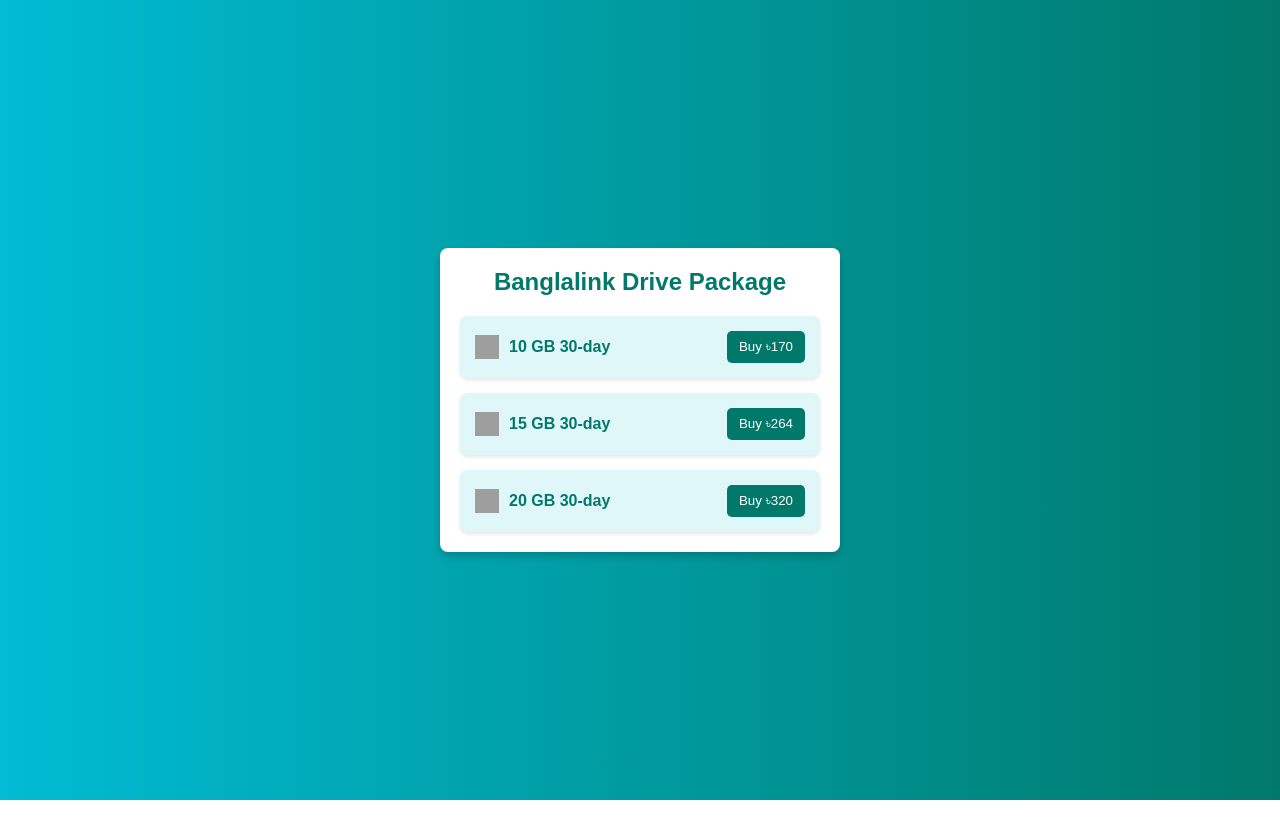
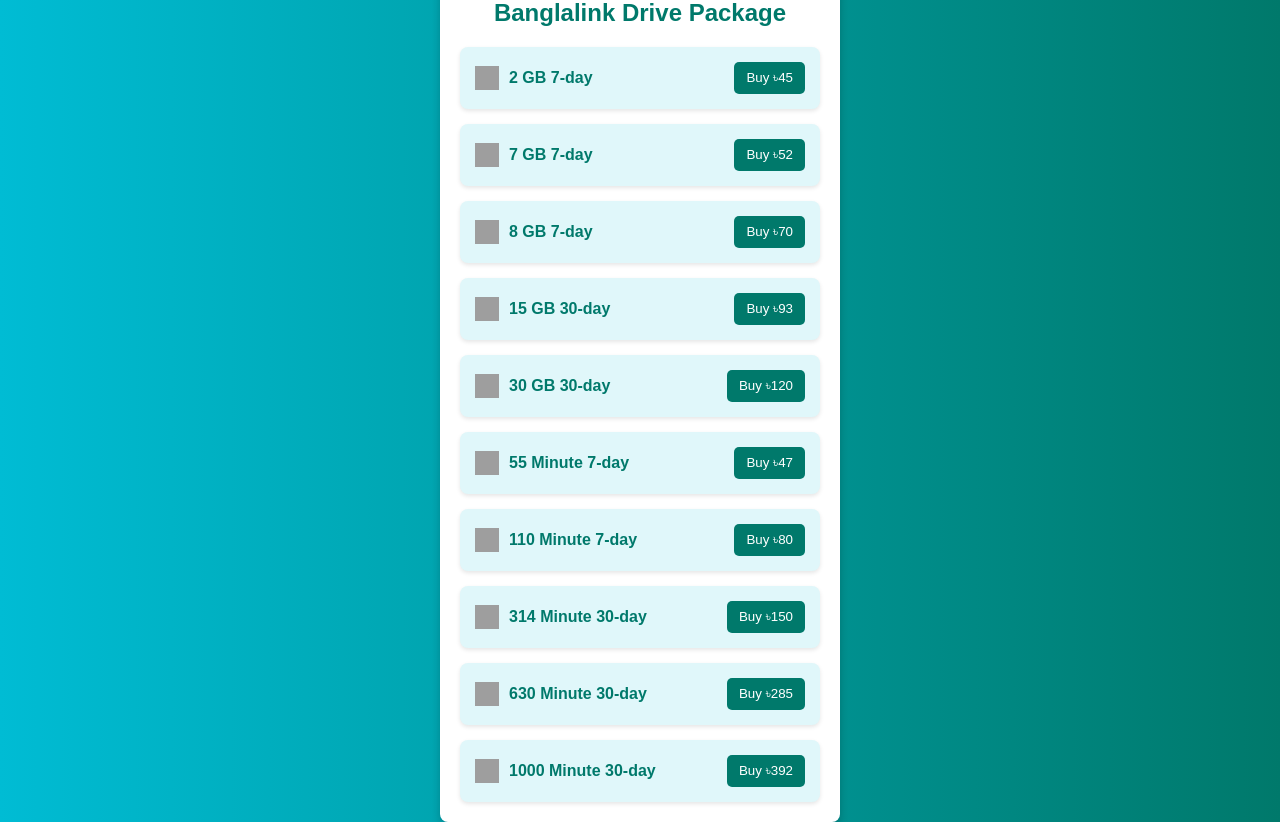
Before and after one commit to brillianttopup/Check-, a plain HTML site: page index.html in a window 1280 px wide. Before the commit the page ends 800 px from the top, so only its background shows below. Drawn offline with Linux system fonts and the light colour scheme; grey boxes are pictures that could not be loaded.

Commit message:
Update index.html

```diff
--- a/index.html
+++ b/index.html
@@ -143,18 +143,53 @@
         <div class="package-list">
             <div class="package-item">
                 <img src="https://i.ibb.co/ZBhLnn3/bangladeshi-taka-logo-grameenphone-robi-axiata-limited-sim-cards-983b3d0eea08386c4cdb768435558a20.png" alt="Logo">
-                <span>10 GB 30-day</span>
-                <button class="buy-button" onclick="showSimForm(170)">Buy ৳170</button>
+                <span>2 GB 7-day</span>
+                <button class="buy-button" onclick="showSimForm(45)">Buy ৳45</button>
+            </div>
+            <div class="package-item">
+                <img src="https://i.ibb.co/ZBhLnn3/bangladeshi-taka-logo-grameenphone-robi-axiata-limited-sim-cards-983b3d0eea08386c4cdb768435558a20.png" alt="Logo">
+                <span>7 GB 7-day</span>
+                <button class="buy-button" onclick="showSimForm(52)">Buy ৳52</button>
+            </div>
+            <div class="package-item">
+                <img src="https://i.ibb.co/ZBhLnn3/bangladeshi-taka-logo-grameenphone-robi-axiata-limited-sim-cards-983b3d0eea08386c4cdb768435558a20.png" alt="Logo">
+                <span>8 GB 7-day</span>
+                <button class="buy-button" onclick="showSimForm(70)">Buy ৳70</button>
             </div>
             <div class="package-item">
                 <img src="https://i.ibb.co/ZBhLnn3/bangladeshi-taka-logo-grameenphone-robi-axiata-limited-sim-cards-983b3d0eea08386c4cdb768435558a20.png" alt="Logo">
                 <span>15 GB 30-day</span>
-                <button class="buy-button" onclick="showSimForm(264)">Buy ৳264</button>
+                <button class="buy-button" onclick="showSimForm(93)">Buy ৳93</button>
             </div>
             <div class="package-item">
                 <img src="https://i.ibb.co/ZBhLnn3/bangladeshi-taka-logo-grameenphone-robi-axiata-limited-sim-cards-983b3d0eea08386c4cdb768435558a20.png" alt="Logo">
-                <span>20 GB 30-day</span>
-                <button class="buy-button" onclick="showSimForm(320)">Buy ৳320</button>
+                <span>30 GB 30-day</span>
+                <button class="buy-button" onclick="showSimForm(120)">Buy ৳120</button>
+            </div>
+            <div class="package-item">
+                <img src="https://i.ibb.co/ZBhLnn3/bangladeshi-taka-logo-grameenphone-robi-axiata-limited-sim-cards-983b3d0eea08386c4cdb768435558a20.png" alt="Logo">
+                <span>55 Minute 7-day</span>
+                <button class="buy-button" onclick="showSimForm(47)">Buy ৳47</button>
+            </div>
+            <div class="package-item">
+                <img src="https://i.ibb.co/ZBhLnn3/bangladeshi-taka-logo-grameenphone-robi-axiata-limited-sim-cards-983b3d0eea08386c4cdb768435558a20.png" alt="Logo">
+                <span>110 Minute 7-day</span>
+                <button class="buy-button" onclick="showSimForm(80)">Buy ৳80</button>
+            </div>
+            <div class="package-item">
+                <img src="https://i.ibb.co/ZBhLnn3/bangladeshi-taka-logo-grameenphone-robi-axiata-limited-sim-cards-983b3d0eea08386c4cdb768435558a20.png" alt="Logo">
+                <span>314 Minute 30-day</span>
+                <button class="buy-button" onclick="showSimForm(150)">Buy ৳150</button>
+            </div>
+            <div class="package-item">
+                <img src="https://i.ibb.co/ZBhLnn3/bangladeshi-taka-logo-grameenphone-robi-axiata-limited-sim-cards-983b3d0eea08386c4cdb768435558a20.png" alt="Logo">
+                <span>630 Minute 30-day</span>
+                <button class="buy-button" onclick="showSimForm(285)">Buy ৳285</button>
+            </div>
+            <div class="package-item">
+                <img src="https://i.ibb.co/ZBhLnn3/bangladeshi-taka-logo-grameenphone-robi-axiata-limited-sim-cards-983b3d0eea08386c4cdb768435558a20.png" alt="Logo">
+                <span>1000 Minute 30-day</span>
+                <button class="buy-button" onclick="showSimForm(392)">Buy ৳392</button>
             </div>
         </div>
     </div>
```
